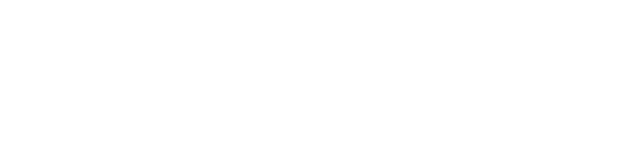
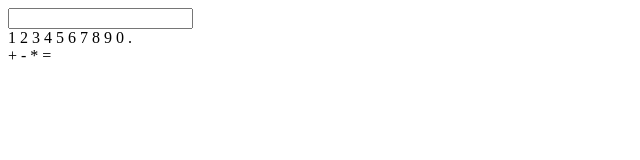
Before and after one commit to Jowelss/Calculator, a plain HTML site: page index.html in a window 1280 px wide. Shown: the whole page, without its empty margins (0-640 px from the left). Drawn offline with Linux system fonts and the light colour scheme.

Commit message:
create labels for calculator

```diff
--- a/index.html
+++ b/index.html
@@ -3,7 +3,33 @@
   <head>
     <meta charset="UTF-8" />
     <meta name="viewport" content="width=device-width, initial-scale=1.0" />
-    <title>Calculator</title>
+    <title>Document</title>
   </head>
-  <body></body>
+  <body>
+    <main>
+      <div>
+        <input type="text" id="show" />
+      </div>
+      <div>
+        <span class="num">1</span>
+        <span class="num">2</span>
+        <span class="num">3</span>
+        <span class="num">4</span>
+        <span class="num">5</span>
+        <span class="num">6</span>
+        <span class="num">7</span>
+        <span class="num">8</span>
+        <span class="num">9</span>
+        <span class="num">0</span>
+        <span class="pot">.</span>
+      </div>
+      <div>
+        <span id="sumar">+</span>
+        <span>-</span>
+        <span>*</span>
+        <span>=</span>
+      </div>
+    </main>
+    <script src="./js/app.js"></script>
+  </body>
 </html>
```
